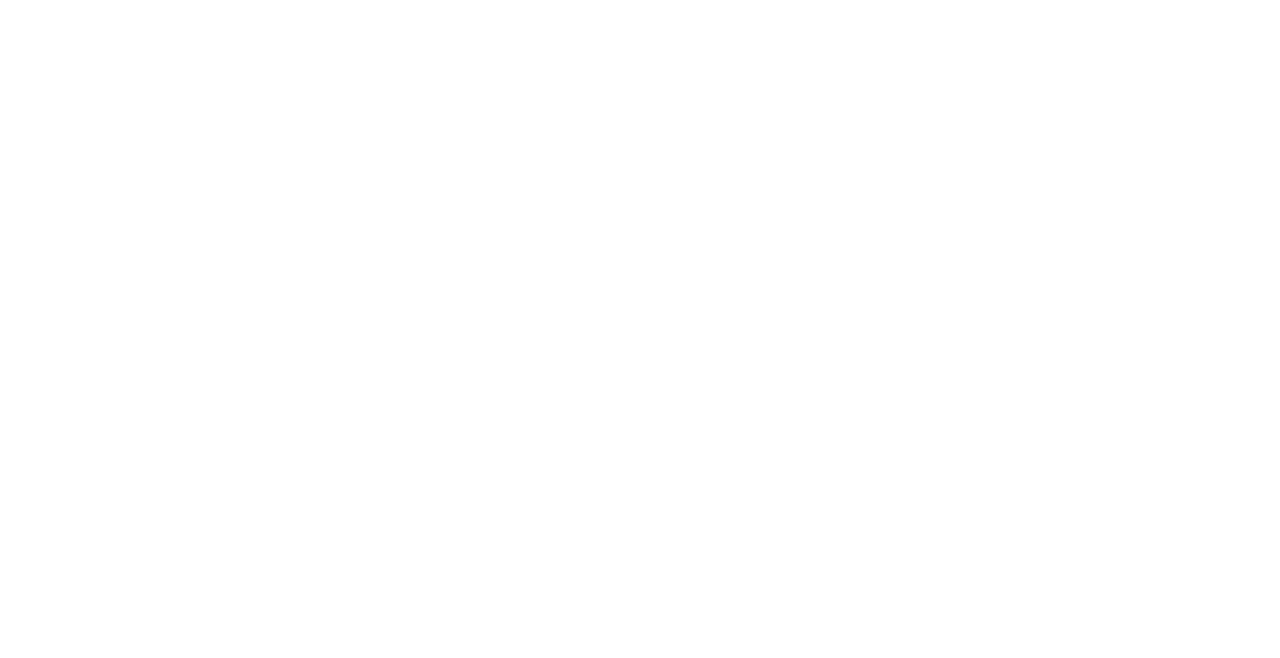
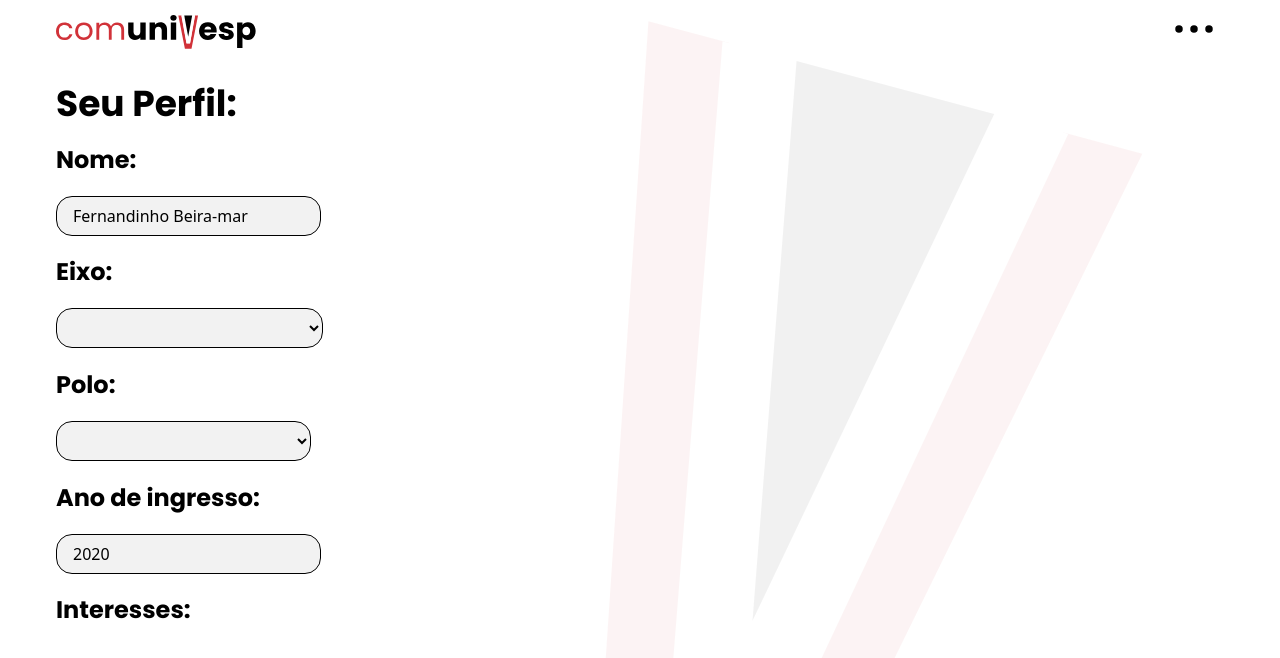
Before and after one commit to fabiolima-dev/comunivesp-web, a React (Vite) app: page /edit-profile in a window 1280 px wide. Before the commit this address had no page. Shown: the top 658 px of the page. Built offline with nearby package versions, Linux system fonts and the light colour scheme.

Commit message:
adiciona pagina de edicao de perfil

```diff
--- /dev/null
+++ b/src/components/perfil-edit/ProfileForm.jsx
@@ -0,0 +1,346 @@
+import { UsersIcon } from "@heroicons/react/24/solid";
+import React, { useState } from "react";
+
+function ProfileForm() {
+  const [userName, setUserName] = useState("Fernandinho Beira-mar");
+  const [userAnoIngresso, setUserAnoIngresso] = useState(2020);
+
+  const handleNameChange = (event) => {
+    setUserName(event.target.value);
+  };
+
+  const handleYearChange = (event) => {
+    const value = event.target.value;
+
+    if (/^\d{0,4}$/.test(value)) {
+      setUserAnoIngresso(value);
+    }
+    //fazer logica que permita o ano de ingresso entre {{criacao da univesp}} e ano que estamos (simples de fazer)
+  };
+
+  const cursos = [
+    "Engenharia da computacao",
+    "Engenharia da producao",
+    "Licenciatura em matemática",
+    "Pedagogia",
+    "Letras",
+    "Tecnologia de inf",
+    "Ciencia de dados",
+    "Administracao",
+    "Processos gerenciais",
+  ];
+
+  const interesses = [];
+
+  const polosUnivesp = [
+    "Adamantina",
+    "Aguaí",
+    "Agudos",
+    "Altinópolis",
+    "Alumínio",
+    "Alvinlândia",
+    "Americana",
+    "Américo Brasiliense",
+    "Amparo",
+    "Andradina",
+    "Anhembi",
+    "Aparecida",
+    "Apiaí",
+    "Araçariguama",
+    "Araçatuba",
+    "Araçoiaba da Serra",
+    "Arandu",
+    "Araraquara",
+    "Araras",
+    "Arealva",
+    "Areias",
+    "Artur Nogueira",
+    "Arujá",
+    "Assis",
+    "Atibaia",
+    "Avaré",
+    "Bady Bassitt",
+    "Bananal",
+    "Bariri",
+    "Barra Bonita",
+    "Barretos",
+    "Barrinha",
+    "Barueri",
+    "Bastos",
+    "Bauru",
+    "Bernardino de Campos",
+    "Bertioga",
+    "Biritiba-Mirim",
+    "Boa Esperança do Sul",
+    "Bocaina",
+    "Boituva",
+    "Bom Jesus dos Perdões",
+    "Borborema",
+    "Botucatu",
+    "Bragança Paulista",
+    "Braúna",
+    "Brodowski",
+    "Cabreúva",
+    "Caçapava",
+    "Cachoeira Paulista",
+    "Caconde",
+    "Cafelândia",
+    "Caieiras",
+    "Cajamar",
+    "Cajati",
+    "Cajobi",
+    "Campinas",
+    "Campo Limpo Paulista",
+    "Campos do Jordão",
+    "Capão Bonito",
+    "Capela do Alto",
+    "Capivari",
+    "Caraguatatuba",
+    "Carapicuíba",
+    "Casa Branca",
+    "Catanduva",
+    "Cerqueira César",
+    "Cerquilho",
+    "Cesário Lange",
+    "Charqueada",
+    "Chavantes",
+    "Colina",
+    "Conchal",
+    "Conchas",
+    "Cordeirópolis",
+    "Cosmópolis",
+    "Cravinhos",
+    "Cristais Paulista",
+    "Cruzeiro",
+    "Cubatão",
+    "Cunha",
+    "Diadema",
+    "Dois Córregos",
+    "Dourado",
+    "Dracena",
+    "Dumont",
+    "Eldorado",
+    "Elias Fausto",
+    "Embu das Artes",
+    "Engenheiro Coelho",
+    "Espírito Santo do Pinhal",
+    "Estiva Gerbi",
+    "Fartura",
+    "Fernandópolis",
+    "Flora Rica",
+    "Flórida Paulista",
+    "Franca",
+    "Francisco Morato",
+    "Franco da Rocha",
+    "Garça",
+    "Gavião Peixoto",
+    "Guaíra",
+    "Guapiaçu",
+    "Guará",
+    "Guaraci",
+    "Guararapes",
+    "Guararema",
+    "Guaratinguetá",
+    "Guareí",
+    "Guariba",
+    "Guarujá",
+    "Guarulhos",
+    "Herculândia",
+    "Hortolândia",
+    "Iacanga",
+    "Ibirá",
+    "Ibitinga",
+    "Ibiúna",
+    "Igaraçu do Tietê",
+    "Igarapava",
+    "Igaratá",
+    "Iguape",
+    "Ilha Comprida",
+    "Ilha Solteira",
+    "Ilhabela",
+    "Indaiatuba",
+    "Ipaussu",
+    "Iperó",
+    "Ipeúna",
+    "Iporanga",
+    "Itaberá",
+    "Itaí",
+    "Itajobi",
+    "Itaju",
+    "Itanhaém",
+    "Itaoca",
+    "Itapecerica da Serra",
+    "Itapetininga",
+    "Itapeva",
+    "Itapevi",
+    "Itápolis",
+    "Itaporanga",
+    "Itapuí",
+    "Itaquaquecetuba",
+    "Itararé",
+    "Itariri",
+    "Itatiba",
+    "Itu",
+    "Itupeva",
+    "Ituverava",
+    "Jaboticabal",
+    "Jacareí",
+    "Jacupiranga",
+    "Jaguariúna",
+    "Jambeiro",
+    "Jandira",
+    "Jaú",
+    "José Bonifácio",
+    "Juquiá",
+    "Juquitiba",
+    "Lagoinha",
+    "Laranjal Paulista",
+    "Leme",
+    "Lençóis Paulista",
+    "Limeira",
+    "Lins",
+    "Lorena",
+    "Louveira",
+    "Lucélia",
+    "Luiz Antônio",
+    "Macatuba",
+    "Mairinque",
+    "Mairiporã",
+    "Maracaí",
+    "Marília",
+    "Matão",
+    "Mauá",
+    "Mineiros do Tietê",
+    "Miracatu",
+    "Mirante do Paranapanema",
+    "Mococa",
+    "Mogi das Cruzes",
+    "Mogi Mirim",
+    "Monte Alto",
+    "Monte Azul Paulista",
+    "Monte Mor",
+    "Morro Agudo",
+    "Morungaba",
+    "Motuca",
+    "Murutinga do Sul",
+    "Narandiba",
+    "Nova Granada",
+    "Novo Horizonte",
+    "Olímpia",
+    "Orlândia",
+    "Osasco",
+    "Ourinhos",
+    "Ouroeste",
+    "Pacaembu",
+    "Paraguaçu Paulista",
+    "Paraibuna",
+    "Paranapanema",
+    "Paulistânia",
+    "Paulo de Faria",
+    "Pederneiras",
+    "Pedreira",
+    "Pedro de Toledo",
+    "Penápolis",
+    "Pereiras",
+    "Peruíbe",
+    "Piacatu",
+    "Piquete",
+    "Piracaia",
+    "Piracicaba",
+    "Pirajuí",
+    "Pirassununga",
+    "Pitangueiras",
+    "Poá",
+    "Pompéia",
+    "Pontal",
+    "Porangaba",
+    "Porto Feliz",
+    "Porto Ferreira",
+    "Potim",
+    "Pradópolis",
+    "Presidente Bernardes",
+    "Presidente Epitácio",
+    "Presidente Prudente",
+    "Presidente Venceslau",
+    "Quatá",
+    "Queluz",
+    "Rancharia",
+    "Redenção da Serra",
+    "Reginópolis",
+    "Ribeirão Pires",
+    "Ribeirão Preto",
+    "Rio Claro",
+    "Rio das Pedras",
+    "Riolândia",
+    "Rosana",
+    "Salesópolis",
+    "Saltinho",
+    "Salto",
+    "Sandovalina",
+    "Santa Bárbara d'Oeste",
+    "Santa Branca",
+    "Santa Cruz da Esperança",
+    "Santa Cruz das Palmeiras",
+    "Santa Cruz do Rio Pardo",
+    "Santa Gertrudes",
+    "Santa Isabel",
+    "Santana de Parnaíba",
+    "Santo Anastácio",
+    "Santo André",
+    "Santo Antônio da Alegria",
+  ];
+
+  let anoDeIngresso = 2020;
+
+  // CRIAR UM SERVICE OU SEJA LA OQ PARA ESSAS VARIAVEIS AMANHA
+
+  return (
+    <div className="m-4">
+      <h2 className="my-5 text-4xl font-bold">Seu Perfil:</h2>
+      <form>
+        <label>
+          <h2 className="my-5 text-2xl font-bold">Nome:</h2>
+        </label>
+        <input type="text" value={userName} onChange={handleNameChange} />
+        <label>
+          <h2 className="my-5 text-2xl font-bold">Eixo:</h2>
+        </label>
+        <select className="bg-tertiary rounded-2xl h-10 p-4 border-1">
+          {cursos.map((curso, index) => (
+            <option key={index} value={curso}>
+              {/* futuramente colocar o value do user vindo da API */}
+              {curso}
+            </option>
+          ))}
+        </select>
+        <label>
+          <h2 className="my-5 text-2xl font-bold">Polo:</h2>
+        </label>
+        <select className="bg-tertiary rounded-2xl h-10 p-4 border-1">
+          {polosUnivesp.map((polosUnivesp, index) => (
+            <option key={index} value={polosUnivesp}>
+              {/* futuramente colocar o value do user vindo da API */}
+              {polosUnivesp}
+            </option>
+          ))}
+        </select>
+
+        <label>
+          <h2 className="my-5 text-2xl font-bold">Ano de ingresso:</h2>
+        </label>
+        <input
+          type="number"
+          value={userAnoIngresso}
+          onChange={handleYearChange}
+          min={2016}
+        />
+        <label>
+          <h2 className="my-5 text-2xl font-bold">Interesses:</h2>
+        </label>
+        {/* colocar um select de todas as materias de todos os cursos + langs de programacao e assuntos de programacao e dados */}
+      </form>
+    </div>
+  );
+}
+
+export default ProfileForm;
--- a/src/components/perfil/Header.jsx
+++ b/src/components/perfil/Header.jsx
@@ -34,7 +34,7 @@
                 </li>
                 <li>
                   <a
-                    href="/editarPerfil"
+                    href="/edit-profile"
                     className="text-gray-800 hover:text-red-500"
                   >
                     Editar perfil
--- a/src/index.css
+++ b/src/index.css
@@ -29,7 +29,7 @@
     @apply font-text text-tertiary;
   }
   input {
-    @apply bg-tertiary rounded-2xl h-10 p-4;
+    @apply bg-tertiary rounded-2xl h-10 p-4 border-1;
   }
   .btn {
     @apply bg-secondary text-quaternary rounded-2xl font-main font-bold h-10 w-80 cursor-pointer;
--- /dev/null
+++ b/src/pages/PerfilEditPage.jsx
@@ -0,0 +1,15 @@
+import { Outlet } from "react-router-dom";
+import Header from "../components/perfil/Header";
+import ProfileForm from "../components/perfil-edit/ProfileForm";
+
+function PerfilEditPage() {
+  return (
+    <>
+      <Header />
+      <Outlet />
+      <ProfileForm />
+    </>
+  );
+}
+
+export default PerfilEditPage;
--- a/src/pages/PerfilPage.jsx
+++ b/src/pages/PerfilPage.jsx
@@ -5,10 +5,6 @@
 import Status from "../components/perfil/Status";
 
 function PerfilPage() {
-  function editarPerfil() {
-    //edicao de perfil
-    alert("olá mundo");
-  }
   return (
     <>
       <Header />
@@ -16,7 +12,7 @@
       <Outlet />
       <h2 className="my-5 text-2xl font-bold">Especialidades :</h2>
       <Tags />
-      <button className="btn" onClick={editarPerfil}>
+      <button className="btn" onClick={console.log("maneiro")}>
         Editar Perfil
       </button>
       <Status />
--- a/src/routes.jsx
+++ b/src/routes.jsx
@@ -13,6 +13,7 @@
 import PasswordReset from "./components/login/PasswordReset.jsx";
 import RequestRegistration from "./components/login/RequestRegistration.jsx";
 import PerfilPage from "./pages/PerfilPage.jsx";
+import PerfilEditPage from "./pages/PerfilEditPage.jsx";
 
 const RoutesConfig = () => (
   <Router>
@@ -33,6 +34,7 @@
           />
         </Route>
         <Route path="profile" element={<PerfilPage />}></Route>
+        <Route path="edit-profile" element={<PerfilEditPage />}></Route>
       </Route>
     </Routes>
   </Router>
```
